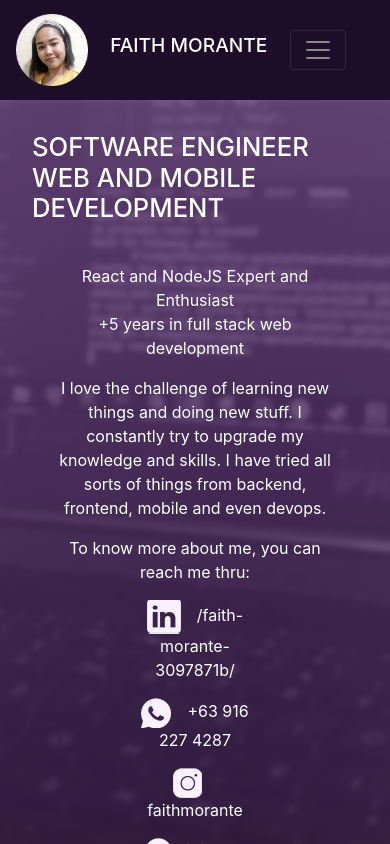
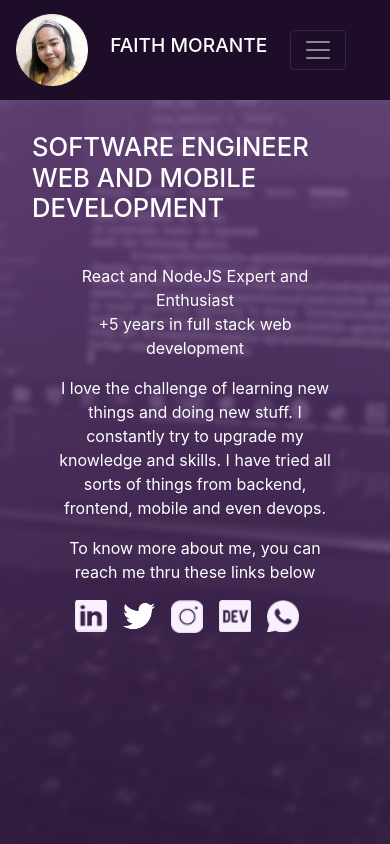
Before and after one commit to idiglove/f8codes.github.io, a Gatsby site: page / in a window 390 px wide. Built offline with nearby package versions, Linux system fonts and the light colour scheme; Gatsby itself is replaced by a stand-in of ours.

Commit message:
updates in links and responsive

```diff
--- a/src/components/About.js
+++ b/src/components/About.js
@@ -20,30 +20,40 @@ export default function About () {
                 </ContentParagraph>
 
                 <ContentParagraph>
-                    To know more about me, you can reach me thru:
+                    To know more about me, you can reach me thru these links below
                 </ContentParagraph>
 
                 <ContactWrapper>
                     <ContactList>
                         <li>
-                            <img src={require('./../img/linkedin.png')}></img>
-                            /faith-morante-3097871b/
+                            <a href="https://www.linkedin.com/in/faith-morante-3097871b/"
+                            rel="noopener noreferrer" target="_blank">
+                                <img src={require('./../img/linkedin.png')} alt="Faith's LinkedIn"></img>
+                            </a>
                         </li>
                         <li>
-                            <img src={require('./../img/wa.png')}></img>
-                            +63 916 227 4287
+                            <a href="https://twitter.com/faithmorante"
+                            rel="noopener noreferrer" target="_blank">
+                                <img src={require('./../img/twitter.png')} alt="Faith's Twitter"></img>
+                            </a>
                         </li>
                         <li>
-                            <img src={require('./../img/ig.png')}></img>
-                            faithmorante
+                            <a href="https://www.instagram.com/faithmorante/"
+                            rel="noopener noreferrer" target="_blank">
+                                <img src={require('./../img/ig.png')} alt="Faith's Instagram"></img>
+                            </a>
+                        </li>
+
+                        <li>
+                            <a href="https://dev.to/idiglove"
+                            rel="noopener noreferrer" target="_blank">
+                                <img src={require('./../img/devto.png')} alt="Faith's Dev.to"></img>
+                            </a>
                         </li>
                         <li>
-                            <img src={require('./../img/github.png')}></img>
-                            idiglove
-                        </li>
-                        <li>
-                            <img src={require('./../img/devto.png')}></img>
-                            idiglove
+                            <a href="https://wa.me/639162274287" rel="noopener noreferrer" target="_blank">
+                                <img src={require('./../img/wa.png')} alt="Faith's Whatsapp"></img>
+                            </a>
                         </li>
                     </ContactList>
                 </ContactWrapper>
--- a/src/styles/blog-styles.js
+++ b/src/styles/blog-styles.js
@@ -16,6 +16,11 @@ export const BlogItem = styled.div`
     display: inline-block;
     vertical-align: top;
     margin: 10px;
+
+    @media only screen and (max-width: 500px) {
+        width: 100%;
+        margin: 0;
+    }
 
     .img-container {
         width: 100%;
--- a/src/styles/home-styles.js
+++ b/src/styles/home-styles.js
@@ -181,13 +181,13 @@ export const ContactList = styled.ul`
     padding: 0;
     margin: 0 auto;
     display: flex;
-    flex-direction: column;
-    width: 50%;
     text-align: center;
+    justify-content: center;
 
     img {
         display: inline-block;
         margin-right: 1rem;
+        width: 2rem;
     }
 
     li {
@@ -203,6 +203,7 @@ export const EducationWrapper = styled.div`
 
 export const SkillsContentWrapper = styled.div`
     width: 100%;
+    height: 100%;
     display: flex;
     flex-direction: column;
     align-items: center;
--- a/src/templates/blog.js
+++ b/src/templates/blog.js
@@ -1,4 +1,5 @@
 import React, { Component } from "react"
+import { navigate } from 'gatsby'
 import Link from "gatsby-link"
 import Header from '../pages/header'
 import './../css/style.css'
@@ -60,7 +61,7 @@ class Blog extends Component {
                           <Navbar.Toggle aria-controls="main-navbar" />
                           <Navbar.Collapse id="main-navbar">
                               <Nav >
-                                  <li onClick={() => setContentOption(<About />)}>About</li>
+                                  <li onClick={() => navigate('/')}>About</li>
                               </Nav>
                           </Navbar.Collapse>
                       </MobileLinksNavbar>
```
Also changed, not shown: src/img/twitter.png (added).
